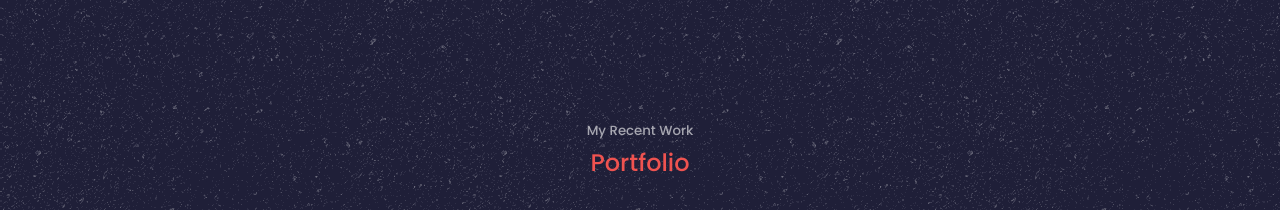
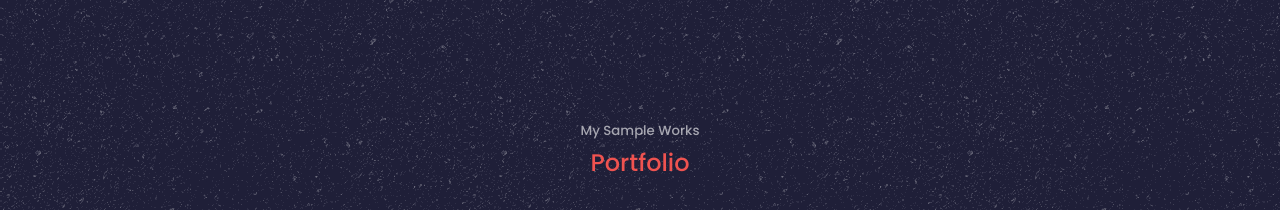
Before and after one commit to matthewmics/me, a React (Create React App) app: page / in a window 1280 px wide. Shown: the part 3080-3290 px from the top of the page. Built offline with nearby package versions, Linux system fonts and the light colour scheme.

Commit message:
Change wording

```diff
--- a/src/components/portfolio/Portfolio.jsx
+++ b/src/components/portfolio/Portfolio.jsx
@@ -10,7 +10,7 @@ import IMG6 from '../../assets/portfolio6.jpg'
 const Portfolio = () => {
   return (
     <section id="portfolio">
-      <h5>My Recent Work</h5>
+      <h5>My Sample Works</h5>
       <h2>Portfolio</h2>
 
       <div className="container portfolio__container">
```
